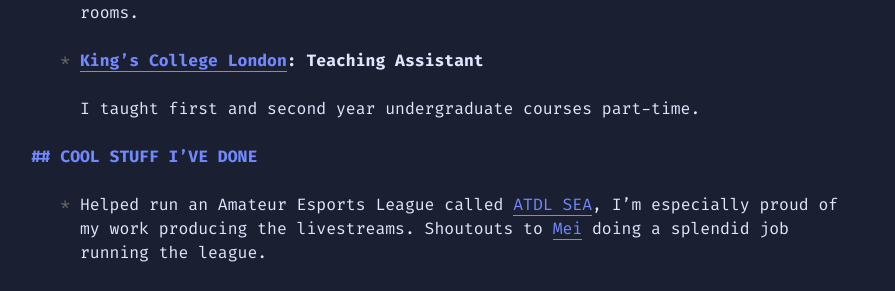
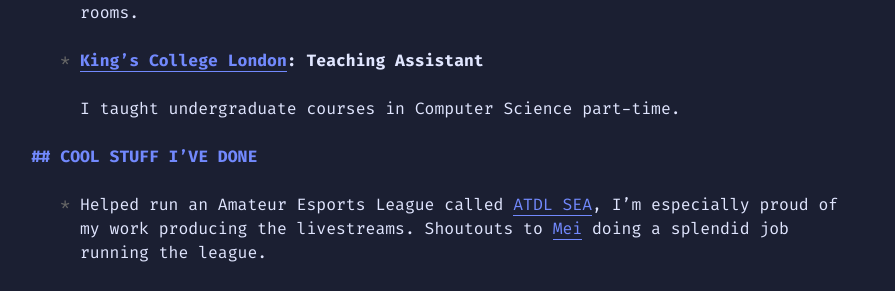
Before and after one commit to quantran03/quantran03.github.io, a Jekyll site: the page built from index.md, in a window 1280 px wide and 900 px high, scrolled down 868 px. Shown: the part 161-452 px from the top of the window, without its empty margins (176-1071 px from the left). Built offline with Jekyll 4.4.1, drawn with Linux system fonts in a browser that asks for light colours.

```diff
--- a/index.md
+++ b/index.md
@@ -29,7 +29,7 @@
 
 + **[King's College London](https://www.kcl.ac.uk/  ): Teaching Assistant**
 
-  I taught first and second year undergraduate courses part-time.
+  I taught undergraduate courses in Computer Science part-time.
 
 ## Cool stuff I've done
 + Helped run an Amateur Esports League called [ATDL SEA](https://x.com/atdl_sea), I'm especially proud of my work producing the livestreams. Shoutouts to [Mei](https://linktr.ee/mei_b_artistic) doing a splendid job running the league.
```
